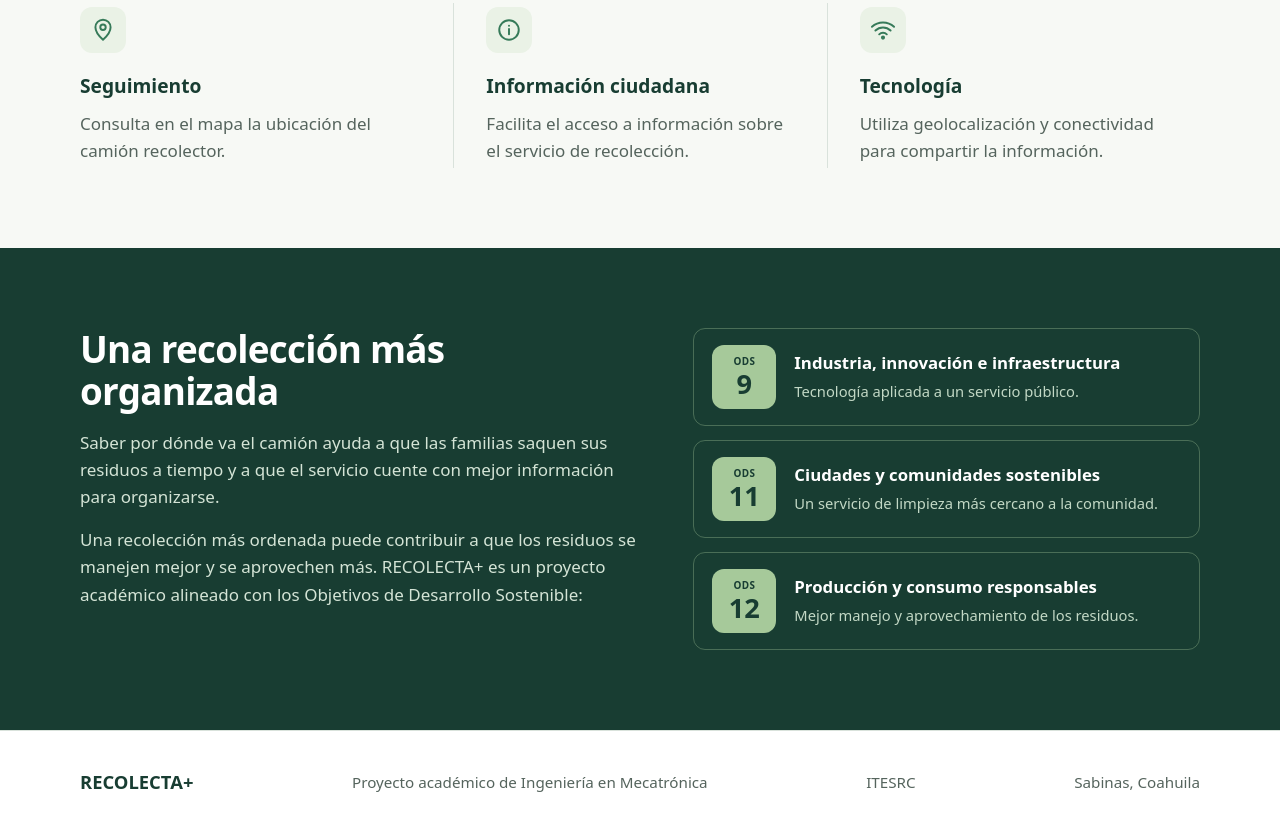
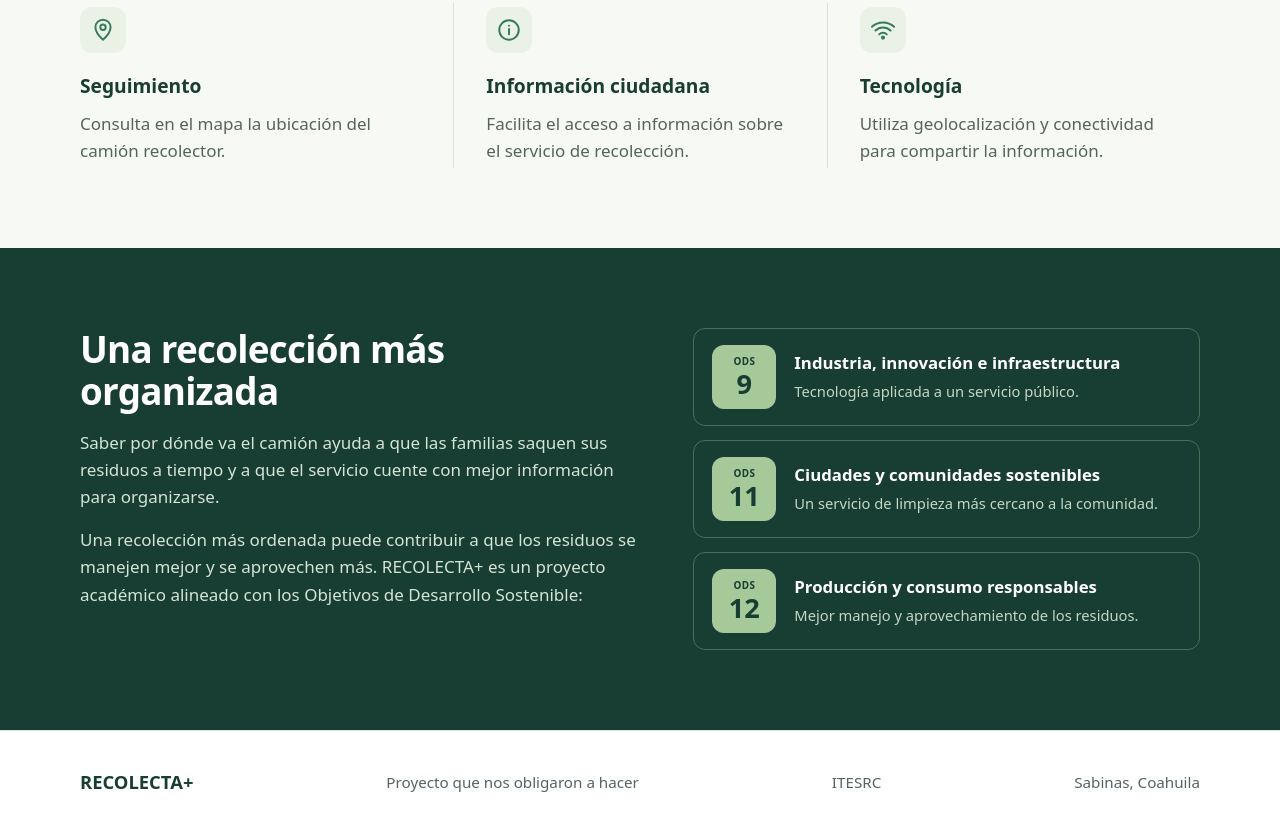
Before and after one commit to salvemos-al-planeta/gps-camion-web, a plain HTML site: page index.html in a window 1280 px wide. Shown: the part 820-1650 px from the top of the page. Drawn offline with Linux system fonts and the light colour scheme.

Commit message:
Update index.html

```diff
--- a/index.html
+++ b/index.html
@@ -175,7 +175,7 @@
   <footer class="pie">
     <div class="contenedor">
       <strong>RECOLECTA+</strong>
-      <p>Proyecto académico de Ingeniería en Mecatrónica</p>
+      <p>Proyecto que nos obligaron a hacer</p>
       <p>ITESRC</p>
       <p>Sabinas, Coahuila</p>
     </div>
```
